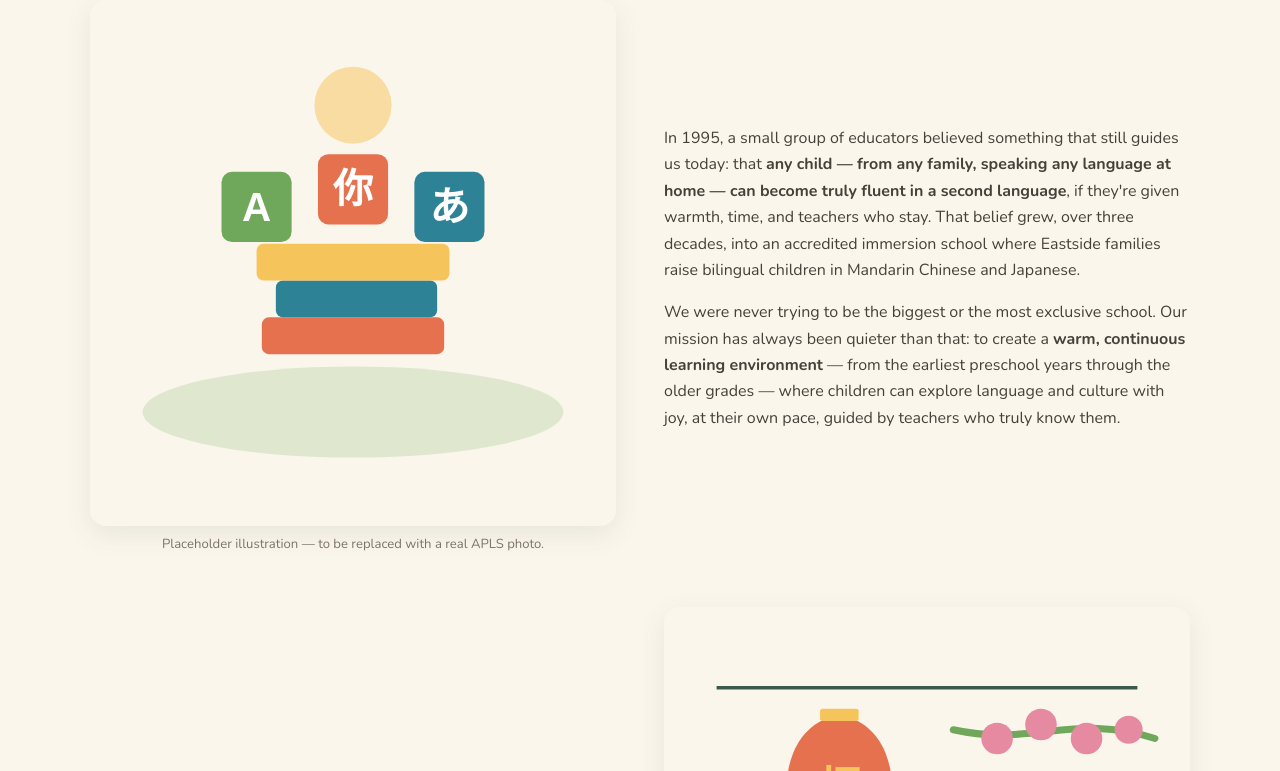
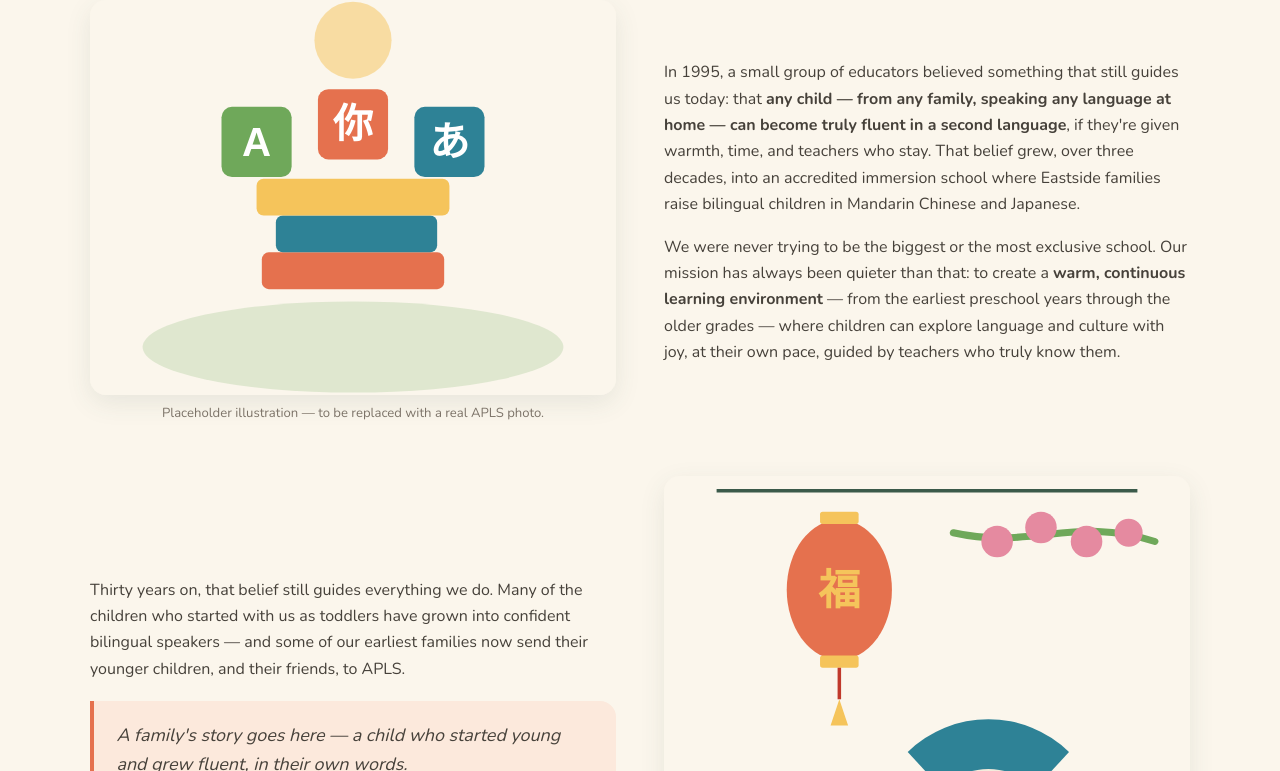
Before and after one commit to parryying/apls-website, a plain HTML site: page why-apls.html in a window 1280 px wide. Shown: the part 634-1405 px from the top of the page. Drawn offline with nearby package versions, Linux system fonts and the light colour scheme.

Commit message:
Give story-row images a consistent landscape 4:3 crop so photo and text heights match

```diff
--- a/css/styles.css
+++ b/css/styles.css
@@ -207,7 +207,7 @@ a.program h3 { color: var(--navy); }
 .story-row { display: grid; grid-template-columns: 1fr 1fr; gap: clamp(1.5rem, 4vw, 3rem); align-items: center; }
 .story-row.reverse .story-row-media { order: 2; }
 .story-row-media { margin: 0; }
-.story-row-media img { width: 100%; border-radius: var(--radius); box-shadow: var(--shadow); display: block; }
+.story-row-media img { width: 100%; aspect-ratio: 4 / 3; object-fit: cover; border-radius: var(--radius); box-shadow: var(--shadow); display: block; }
 .story-row-media figcaption { text-align: center; color: var(--muted); font-size: .82rem; margin-top: .5rem; }
 .story-row-text > :first-child { margin-top: 0; }
 .story-row-text > :last-child { margin-bottom: 0; }
```
